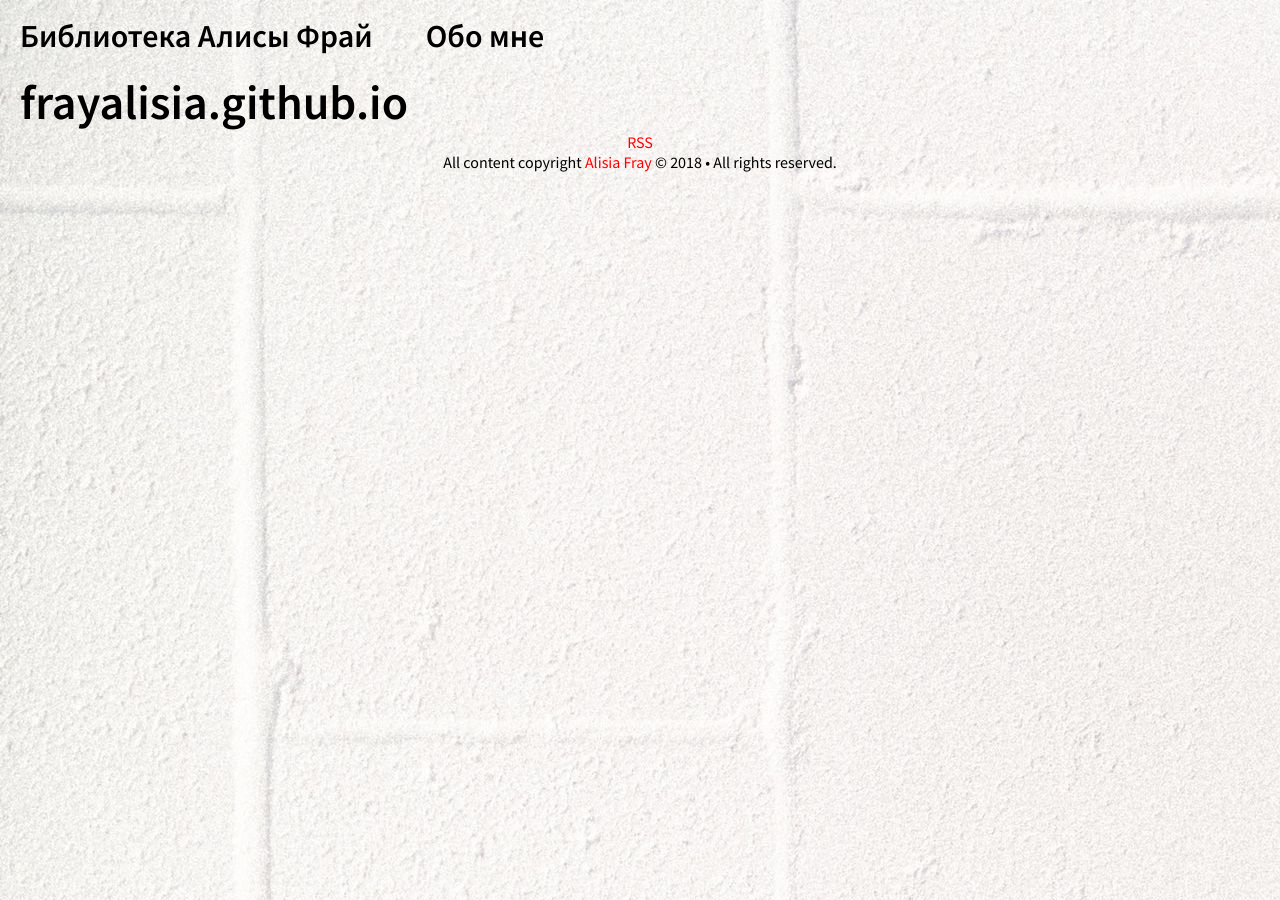
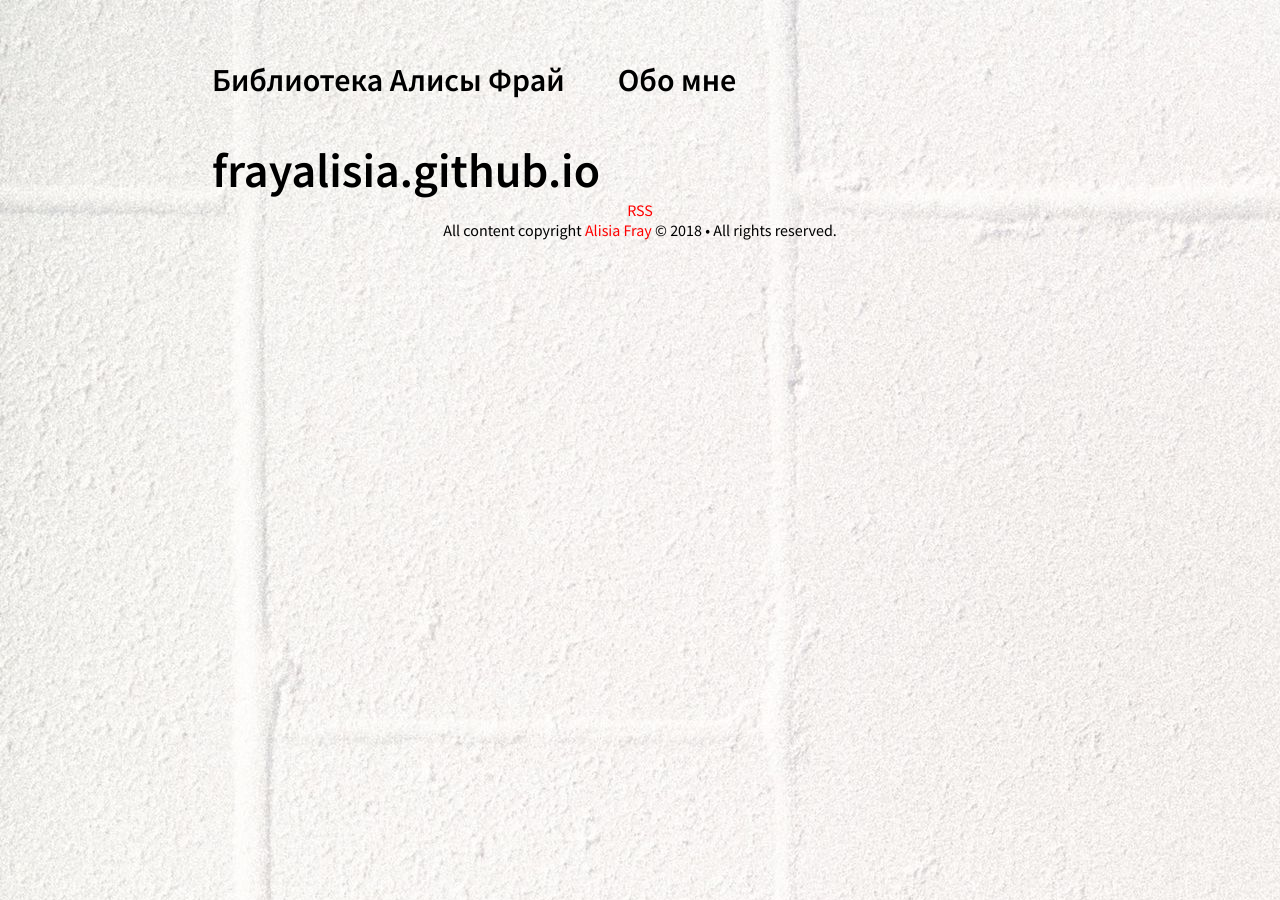
Before and after one commit to frayalisia/frayalisia.github.io, a Jekyll site: the page built from README.md, in a window 1280 px wide. Built offline with Jekyll 4.4.1, drawn with Linux system fonts in a browser that asks for light colours; our own code applies the rules of GitHub Pages for plain Markdown files.

Commit message:
Update main.scss

```diff
--- a/css/main.scss
+++ b/css/main.scss
@@ -26,7 +26,8 @@ html {
 }
 
 body {
-  margin: 0;
+  margin: 60px auto;
+  width: 70%;
   padding-right: ($spacing-unit * 2);
   padding-left: ($spacing-unit * 2);
   font-family: 'Source Sans Pro', sans-serif;
@@ -57,6 +58,7 @@ img {
 
 nav ul {
     font-family: 'Source Sans Pro', sans-serif;
+    margin: 20px auto 40px;
     padding: 0px;
     font-weight: bold;
 }
@@ -169,6 +171,7 @@ nav ul li a {
 /*----- Footer -----*/
 
 .footer {
+  margin-top: 60px auto;
   margin-bottom: 100px;
   text-align: center;
 }
```
